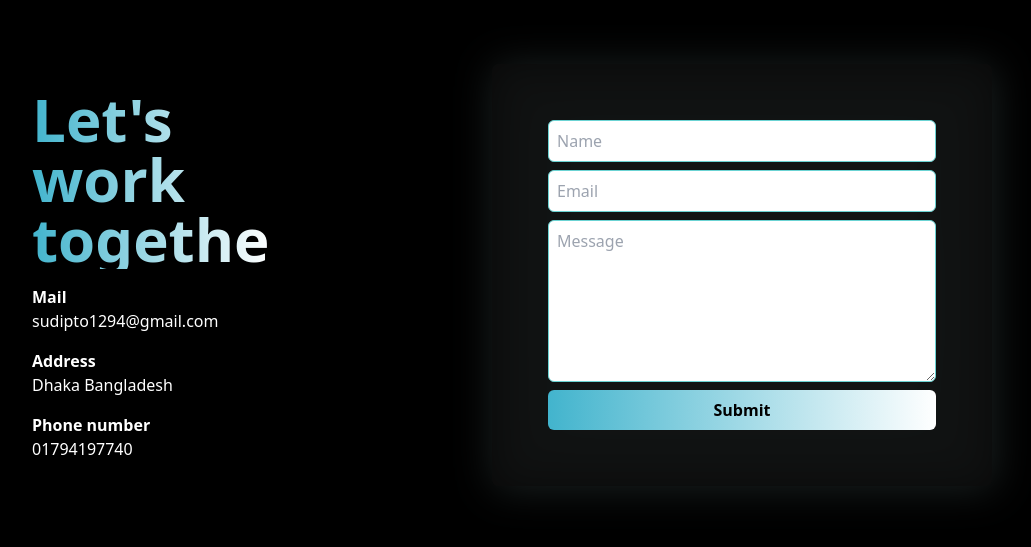
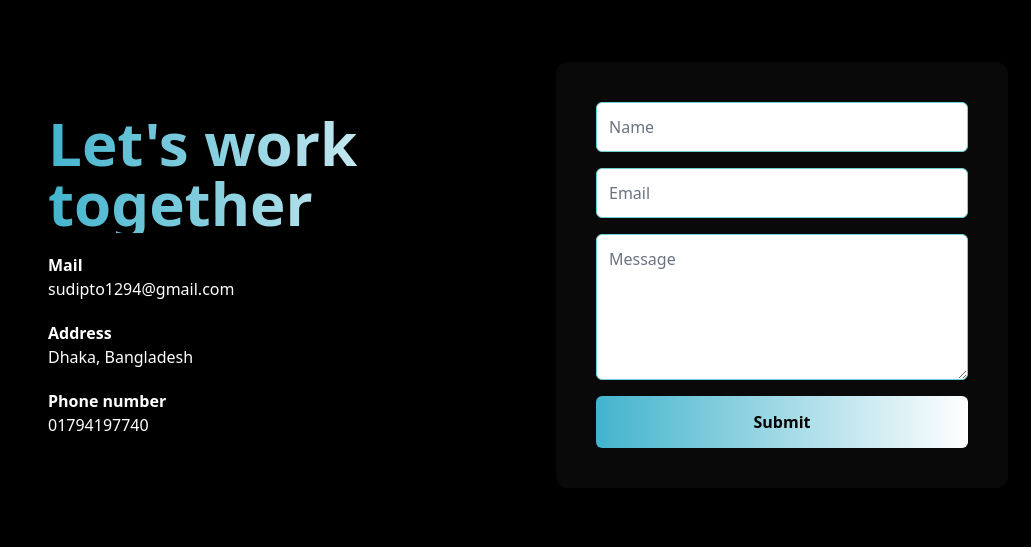
Before and after one commit to sudiptoroy12/SudiptoPortfolio, a React (Vite) app: page / in a window 1280 px wide. Shown: the part 7673-8220 px from the top of the page, without its empty margins (120-1151 px from the left). Built offline with nearby package versions, Linux system fonts and the light colour scheme.

Commit message:
Enhance Contact component layout and accessibility features

```diff
--- a/src/components/contact/Contact.jsx
+++ b/src/components/contact/Contact.jsx
@@ -1,58 +1,99 @@
-import  { useRef} from "react";
+
+import { useRef } from "react";
 import { motion, useInView } from "framer-motion";
 
-
 const Contact = () => {
-  const ref = useRef();
-
-
-
-
-
+  const ref = useRef(null);
   const isInView = useInView(ref);
-
-
-
 
   return (
     <motion.section
       id="Contact"
       ref={ref}
       initial="initial"
-      animate={isInView && "animate"}
-      className="flex md:h-screen  flex-col md:flex-row   items-center gap-10 md:gap-0 py-24 md:py-0 max-w-5xl mx-auto"
+      animate={isInView ? "animate" : "initial"}
+      className="mx-auto flex w-full max-w-5xl flex-col
+        items-center gap-12 px-4 py-16
+        sm:gap-14 sm:px-6 sm:py-20
+        md:min-h-screen md:flex-row md:gap-8
+        md:px-6 md:py-12 lg:gap-10"
     >
-      <motion.div className="flex flex-col flex-1 gap-4 text-center md:text-left px-6">
-        <motion.h1 className="w-60  text-4xl md:text-6xl font-bold text-black dark:bg-gradient-to-r from-[#42b4cd] to-white bg-clip-text dark:text-transparent   ">
+      {/* Contact Information */}
+      <motion.div
+        className="flex w-full min-w-0 flex-1
+          flex-col gap-5 px-2 text-center
+          sm:px-4 md:text-left"
+      >
+        <motion.h1
+          className="w-full text-4xl font-bold
+            leading-tight text-black
+            dark:bg-gradient-to-r dark:from-[#42b4cd]
+            dark:to-white dark:bg-clip-text
+            dark:text-transparent sm:text-5xl
+            md:text-5xl lg:text-6xl"
+        >
           Let's work together
         </motion.h1>
-        <motion.div>
+
+        <motion.div className="space-y-1">
           <h2 className="font-semibold">Mail</h2>
-          <span className="font-light">sudipto1294@gmail.com</span>
+          <a
+            href="mailto:sudipto1294@gmail.com"
+            className="break-words text-sm font-light
+              transition-colors hover:text-[#42b4cd]
+              sm:text-base"
+          >
+            sudipto1294@gmail.com
+          </a>
         </motion.div>
-        <motion.div>
+
+        <motion.div className="space-y-1">
           <h2 className="font-semibold">Address</h2>
-          <span className="font-light">Dhaka Bangladesh</span>
+          <span className="text-sm font-light sm:text-base">
+            Dhaka, Bangladesh
+          </span>
         </motion.div>
-        <motion.div>
+
+        <motion.div className="space-y-1">
           <h2 className="font-semibold">Phone number</h2>
-          <span className="font-light">01794197740</span>
+          <a
+            href="tel:01794197740"
+            className="text-sm font-light
+              transition-colors hover:text-[#42b4cd]
+              sm:text-base"
+          >
+            01794197740
+          </a>
         </motion.div>
       </motion.div>
 
-      <motion.div className="flex flex-1  mx-auto relative">
+      {/* Contact Form */}
       <motion.div
-          className="absolute stroke-[#1f2667e6] md:mx-10  flex items-center"
+        className="relative mx-auto w-full min-w-0
+          max-w-[550px] flex-1 px-1
+          sm:px-3 md:px-0"
+      >
+        {/* Animated Phone SVG */}
+        <motion.div
+          className="pointer-events-none absolute inset-0
+            z-0 flex items-center justify-center
+            overflow-hidden stroke-[#1f2667e6]"
           initial={{ opacity: 1 }}
           whileInView={{ opacity: 0 }}
+          viewport={{ once: true }}
           transition={{ delay: 3, duration: 1 }}
         >
-          <svg width="400px" height="350px" viewBox="0 0 32.666 32.666">
+          <svg
+            className="h-auto w-full max-w-[400px]"
+            viewBox="0 0 32.666 32.666"
+            fill="none"
+            aria-hidden="true"
+          >
             <motion.path
               strokeWidth={0.2}
               fill="none"
               initial={{ pathLength: 0 }}
-              animate={isInView && { pathLength: 1 }}
+              animate={isInView ? { pathLength: 1 } : { pathLength: 0 }}
               transition={{ duration: 3 }}
               d="M28.189,16.504h-1.666c0-5.437-4.422-9.858-9.856-9.858l-0.001-1.664C23.021,4.979,28.189,10.149,28.189,16.504z
               M16.666,7.856L16.665,9.52c3.853,0,6.983,3.133,6.981,6.983l1.666-0.001C25.312,11.735,21.436,7.856,16.666,7.856z M16.333,0
@@ -63,48 +104,89 @@ const Contact = () => {
               c-0.154,0.492-0.39,2.048-0.699,2.458c-0.275,0.366-0.953,0.192-1.377-0.168c-1.117-0.952-2.364-2.351-3.458-3.457l0.002-0.001
               c-0.028-0.029-0.062-0.061-0.092-0.092c-0.031-0.029-0.062-0.062-0.093-0.092v0.002c-1.106-1.096-2.506-2.34-3.457-3.459
               c-0.36-0.424-0.534-1.102-0.168-1.377c0.41-0.311,1.966-0.543,2.458-0.699c1.326-0.424-0.75-5.328-1.816-5.084
-		c-0.832,0.195-1.727,0.227-2.516,0.553c-0.134,0.057-0.238,0.16-0.359,0.24c-2.799,1.774-3.16,6.082-0.428,9.292
-		c1.041,1.228,2.127,2.416,3.245,3.576l-0.006,0.004c0.031,0.031,0.063,0.06,0.095,0.09c0.03,0.031,0.059,0.062,0.088,0.095
-		l0.006-0.006c1.16,1.118,2.535,2.765,4.769,4.255c4.703,3.141,8.312,2.264,10.438,1.098c3.67-2.021,5.312-6.338,5.312-9.719
+              c-0.832.195-1.727.227-2.516.553c-0.134.057-.238.16-.359.24c-2.799,1.774-3.16,6.082-.428,9.292c1.041,1.228,2.127,2.416,3.245,3.576l-0.006.004
+              c0.031.031.063.06.095.09c0.03.031.059.062.088.095l0.006-.006c1.16,1.118,2.535,2.765,4.769,4.255c4.703,3.141,8.312,2.264,10.438,1.098c3.67-2.021,5.312-6.338,5.312-9.719
               C32.666,7.326,25.339,0,16.333,0z"
             />
           </svg>
         </motion.div>
-        <motion.form action="https://formspree.io/f/xyzjzvvg"
+
+        {/* Form */}
+        <motion.form
+          action="https://formspree.io/f/xyzjzvvg"
           method="POST"
-
-
           id="form"
-          className="flex flex-col w-[450px]  md:w-[500px] md:mx-10 p-14 z-10 bg-[#0d0d0dbc] gap-2 rounded-md   dropshadow1"
+          className="relative z-10 flex w-full
+            min-w-0 flex-col gap-3 rounded-xl
+            bg-[#0d0d0dbc] p-5 shadow-xl
+            backdrop-blur-sm
+            sm:gap-4 sm:p-8
+            md:p-6 lg:p-10"
           initial={{ opacity: 0 }}
           whileInView={{ opacity: 1 }}
-          transition={{ delay: 4, duration: 1 }}
+          viewport={{ once: true }}
+          transition={{ delay: 0.5, duration: 1 }}
         >
           <input
-
-            className="border outline-none border-[#6bd3d3] px-2  py-2  rounded-md "
+            className="w-full min-w-0 rounded-md
+              border border-[#6bd3d3] bg-white
+              px-3 py-3 text-sm text-black
+              outline-none transition
+              placeholder:text-gray-500
+              focus:ring-2 focus:ring-[#42b4cd]
+              sm:text-base"
             type="text"
             placeholder="Name"
             name="name"
+            autoComplete="name"
+            aria-label="Your name"
+            required
           />
+
           <input
-
-            className="border outline-none border-[#6bd3d3] px-2 py-2 rounded-md "
+            className="w-full min-w-0 rounded-md
+              border border-[#6bd3d3] bg-white
+              px-3 py-3 text-sm text-black
+              outline-none transition
+              placeholder:text-gray-500
+              focus:ring-2 focus:ring-[#42b4cd]
+              sm:text-base"
             type="email"
             placeholder="Email"
             name="email"
+            autoComplete="email"
+            aria-label="Your email"
+            required
           />
+
           <textarea
-
-            className="border outline-none border-[#6bd3d3] px-2 py-2 rounded-md text-black "
+            className="w-full min-w-0 resize-y
+              rounded-md border border-[#6bd3d3]
+              bg-white px-3 py-3 text-sm
+              text-black outline-none transition
+              placeholder:text-gray-500
+              focus:ring-2 focus:ring-[#42b4cd]
+              sm:text-base"
             name="message"
             placeholder="Message"
-            rows={6}
-          ></textarea>
-          <button id="btn" className="px-4 py-2 font-bold relative bg-black  text-white dark:bg-gradient-to-r from-[#42b4cd] to-white  dark:text-black rounded-md ">
+            rows={5}
+            aria-label="Your message"
+            required
+          />
+
+          <button
+            id="btn"
+            type="submit"
+            className="relative w-full rounded-md
+              bg-black px-4 py-3 font-bold
+              text-white transition-all duration-300
+              hover:scale-[1.02]
+              dark:bg-gradient-to-r
+              dark:from-[#42b4cd] dark:to-white
+              dark:text-black sm:py-3.5"
+          >
             Submit
           </button>
-
         </motion.form>
       </motion.div>
     </motion.section>
```
Lines whose indentation alone changed are shown as unchanged.
